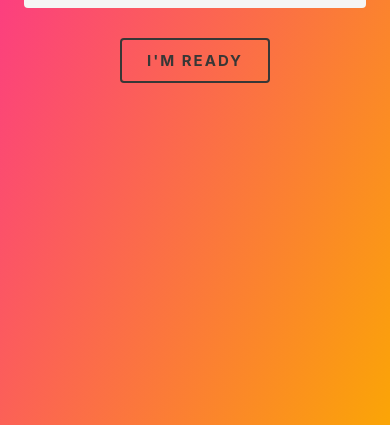
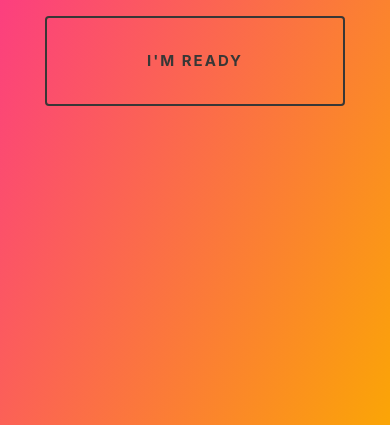
Before and after one commit to thebytelabstw/thebytelabs, a plain HTML site: page index.html in a window 390 px wide. Shown: the part 419-844 px from the top of the page. Drawn offline with nearby package versions, Linux system fonts and the light colour scheme.

Commit message:
Fixed mobile responsiveness of website

```diff
--- a/index.css
+++ b/index.css
@@ -73,3 +73,11 @@ button {
   left:100%;
   opacity:0;
 }
+
+@media only screen and (max-width: 768px) {
+  /* For mobile phones: */
+  button {
+    height: 90px;
+    width: 300px;
+  }
+}
--- a/index.html
+++ b/index.html
@@ -2,6 +2,7 @@
 <html>
   <head>
     <meta charset="utf-8">
+    <meta name="viewport" content="width=device-width,initial-scale=1.0">
     <title> The Byte Labs </title>
     <link rel="stylesheet" href="https://cdnjs.cloudflare.com/ajax/libs/bulma/0.7.2/css/bulma.min.css">
     <link rel="stylesheet" href="https://use.fontawesome.com/releases/v5.6.1/css/all.css" integrity="sha384-gfdkjb5BdAXd+lj+gudLWI+BXq4IuLW5IT+brZEZsLFm++aCMlF1V92rMkPaX4PP" crossorigin="anonymous">
```
